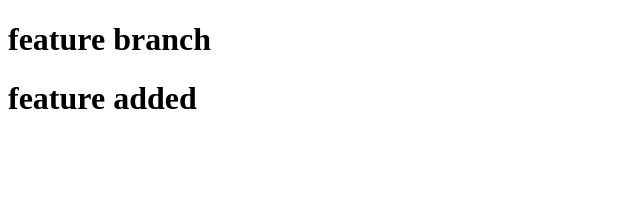
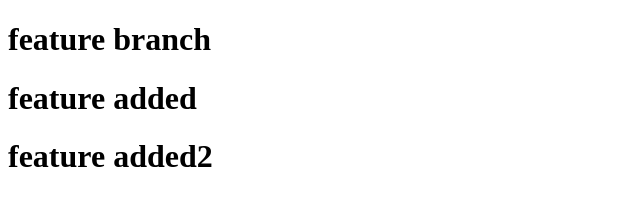
Before and after one commit to terryfujiwara/git_tutorial, a plain HTML site: page feature.html in a window 1280 px wide. Shown: the whole page, without its empty margins (0-640 px from the left). Drawn offline with Linux system fonts and the light colour scheme.

Commit message:
feature.html added 3rd h1

```diff
--- a/feature.html
+++ b/feature.html
@@ -10,6 +10,7 @@
 <body>
     <h1>feature branch</h1>
     <h1>feature added</h1>
+    <h1>feature added2</h1>
 </body>
 
 </html>
```
